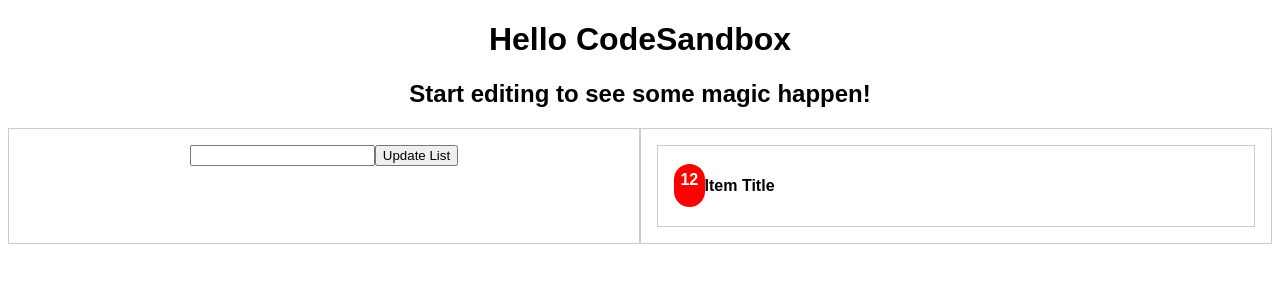
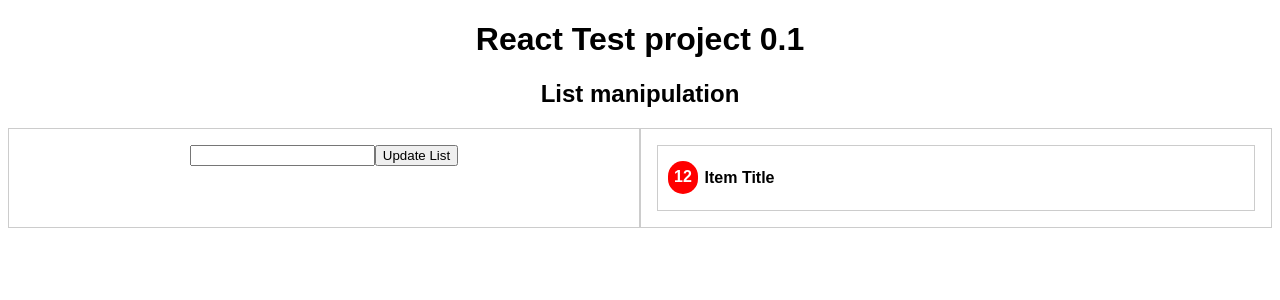
Before and after one commit to Themujin/ReactPractice, a React (Create React App) app: page / in a window 1280 px wide. Shown: the top 300 px of the page. Built offline with nearby package versions, Linux system fonts and the light colour scheme.

Commit message:
Update App.js and styles.css

```diff
--- a/src/App.js
+++ b/src/App.js
@@ -3,8 +3,8 @@
 export default function App() {
   return (
     <div className="App">
-      <h1>Hello CodeSandbox</h1>
-      <h2>Start editing to see some magic happen!</h2>
+      <h1>React Test project 0.1</h1>
+      <h2>List manipulation</h2>
       <div className="wrapper">
         <div className="control">
           <input type="text" name="" id="" />
--- a/src/styles.css
+++ b/src/styles.css
@@ -14,16 +14,17 @@
 .item {
   display: flex;
   border: 1px solid #ccc;
-  padding: 0.6em 1em;
+  padding: 0.1em 0.6em;
   align-items: center;
 
   .item__id {
     background-color: red;
     padding: 0.4em;
     border-radius: 50px;
-    height: 30px;
+    height: 20px;
     color: #fff;
     font-weight: bold;
+    margin-right: 0.4em;
   }
   .item__title {
     color:;
```
